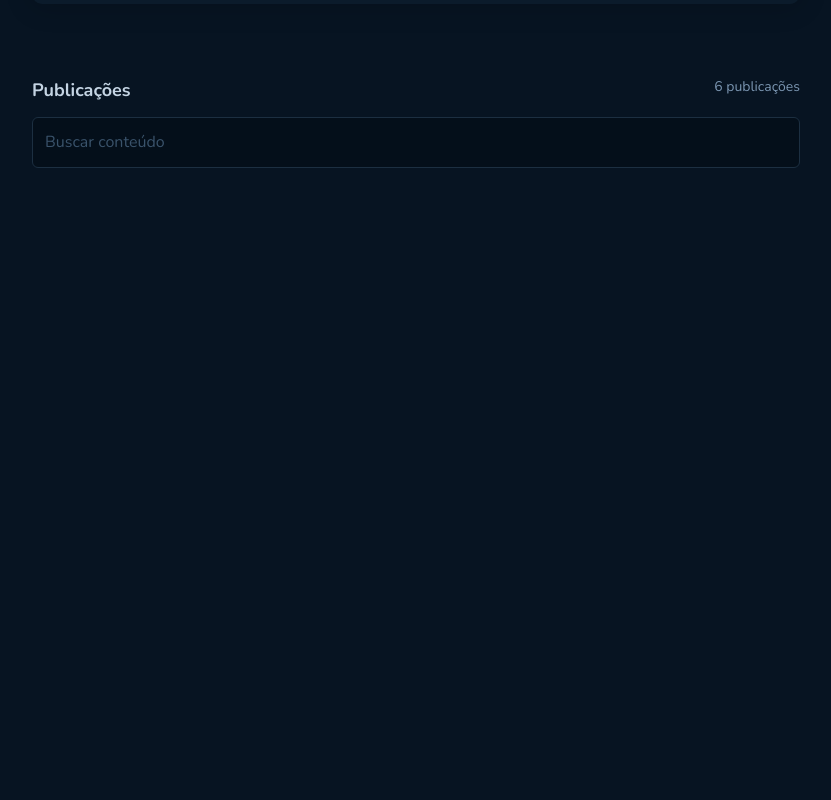
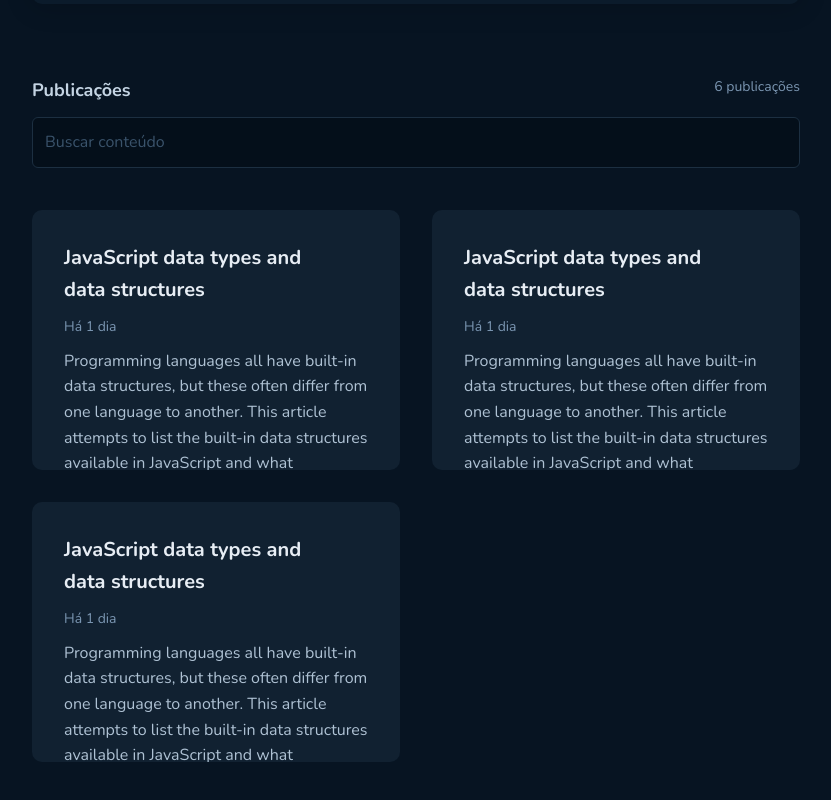
Before and after one commit to JoseVVDev/github-blog, a React (Vite) app: page / in a window 1280 px wide. Shown: the part 428-1228 px from the top of the page, without its empty margins (224-1055 px from the left). Before the commit the page ends 800 px from the top, so only its background shows below. Built offline with nearby package versions, Linux system fonts and the light colour scheme.

Commit message:
Componente PostCards e lib TruncateText

```diff
--- /dev/null
+++ b/src/Home/PostCards/index.tsx
@@ -0,0 +1,14 @@
+import { CardContainer } from "./styles"
+import { TruncateText } from "../../lib/TruncateText"
+
+const textParagraf = "Programming languages all have built-in data structures, but these often differ from one language to another. This article attempts to list the built-in data structures available in JavaScript and what properties they have. These can be used to build other data structures. Programming languages all have built-in data structures, but these often differ from one language to another. This article attempts to list the built-in data structures available in JavaScript and what properties they have. These can be used to build other data structures. Programming languages all have built-in data structures, but these often differ from one language to another. This article attempts to list the built-in data structures available in JavaScript and what properties they have. These can be used to build other data structures. "
+
+export function PostCard() {
+    return (
+        <CardContainer>
+            <h3>JavaScript data types and data structures</h3>
+            <span>Há 1 dia</span>
+            <p>{TruncateText(textParagraf)}</p>
+        </CardContainer>
+    )
+}
--- /dev/null
+++ b/src/Home/PostCards/styles.ts
@@ -0,0 +1,35 @@
+import styled from "styled-components";
+
+export const CardContainer = styled.div`
+    background: ${props => props.theme["base-post"]};
+    padding: 32px;
+    border-radius: 10px;
+    height: 260px;
+    display: flex;
+    flex-flow: row wrap;
+    justify-content: space-between;
+    overflow: hidden;
+    gap: 10px;
+    align-items: center;
+
+    h3 {
+        color: ${props => props.theme["base-title"]};
+        max-width: 80%;
+        font-size: ${props => props.theme["tx-20"]};
+        align-self: baseline;
+    }
+
+    span {
+        color: ${props => props.theme["base-span"]};
+        text-align: end;
+        font-size: ${props => props.theme["tx-14"]};
+        align-self: baseline;
+    }
+
+    p {
+        color: ${props => props.theme["base-text"]};
+        overflow: hidden;
+        max-height: 125px;
+        font-size: ${props => props.theme["tx-16"]};
+    }
+`
--- a/src/Home/index.tsx
+++ b/src/Home/index.tsx
@@ -1,7 +1,8 @@
-import { HomeContainer, HomeLinkContainer, HomeTextContainer, SearchContainer } from "./styles";
+import { HomeContainer, HomeLinkContainer, HomeTextContainer, PostsContainer, SearchContainer } from "./styles";
 import { FontAwesomeIcon } from '@fortawesome/react-fontawesome'
 import { faGithub } from '@fortawesome/free-brands-svg-icons'
 import { faArrowUpRightFromSquare } from '@fortawesome/free-solid-svg-icons'
+import { PostCard } from "./PostCards";
 
 export default function Home() {
     return (
@@ -24,6 +25,11 @@ export default function Home() {
             <span>6 publicações</span>
             <input type="text" placeholder="Buscar conteúdo" />
         </SearchContainer>
+        <PostsContainer>
+            <PostCard/>
+            <PostCard/>
+            <PostCard/>
+        </PostsContainer>
         </>
     )
 }
--- a/src/Home/styles.ts
+++ b/src/Home/styles.ts
@@ -17,7 +17,6 @@ export const HomeContainer = styled.header`
         border-radius: 8px;
     }
 `
-
 export const HomeTextContainer = styled.div`
     margin-left: 32px;
     display: flex;
@@ -49,7 +48,6 @@ export const HomeTextContainer = styled.div`
         font-weight: ${props => props.theme.regular};
     }
 `
-
 export const HomeLinkContainer = styled.div`
     width: 100%;
     display: flex;
@@ -89,6 +87,7 @@ export const SearchContainer = styled.div`
         width: 100%;
         background-color: ${props => props.theme["base-input"]};
         border: 1px solid ${props => props.theme["base-border"]};
+        color: ${props => props.theme["base-text"]};
         border-radius: 6px;
         padding: 12px;
         transition: border 0.2s;
@@ -96,7 +95,6 @@ export const SearchContainer = styled.div`
         :focus {
             outline: none;
             border: 1px solid ${props => props.theme["blue"]};
-            color: ${props => props.theme["base-text"]};
 
         }
 
@@ -106,3 +104,12 @@ export const SearchContainer = styled.div`
         }
     }
 `
+export const PostsContainer = styled.div`
+    width: 60%;
+    margin: 0 auto;
+    display: grid;
+    grid-template-columns: 1fr 1fr;
+    gap: 32px;
+    margin-top: 42px;
+    margin-bottom: 150px;
+`
--- /dev/null
+++ b/src/lib/TruncateText.tsx
@@ -0,0 +1,5 @@
+export function TruncateText(text: string) {
+    if (text.length > 320)
+
+    return `${text.slice(0 , 320)}...`
+}
```
